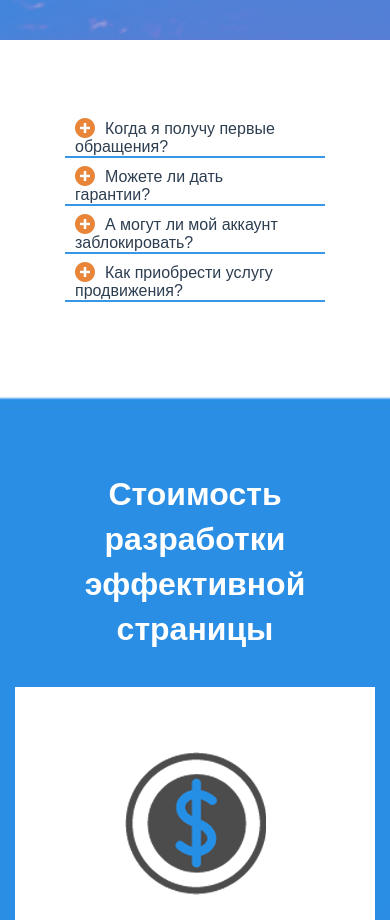
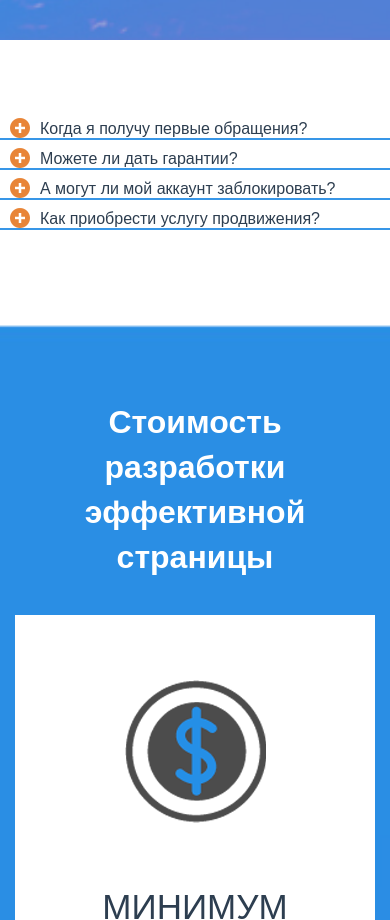
Before and after one commit to umar61/umar61.github.io, a plain HTML site: page index.html in a window 390 px wide. Shown: the part 8580-9500 px from the top of the page. Drawn offline with nearby package versions, Linux system fonts and the light colour scheme.

Commit message:
Update index.html

```diff
--- a/index.html
+++ b/index.html
@@ -289,22 +289,22 @@
 	<section id="faq">
 		<div class="container">
 			<div class="row  justify-content-center ">
-				<div class="faq-item col-8">
+				<div class="faq-item col-lg-8 col-sm-12">
 					<a  class="question">Когда я получу первые обращения?</a>
 					<p class="answer">В нашей практике большинство клиентов получают первые заявки/обращения со своего аккаунта
 					уже через 7 дней работы</p>
 				</div>
-				<div class="faq-item col-8">
+				<div class="faq-item col-lg-8 col-sm-12">
 					<a  class="question">Можете ли дать гарантии?</a>
 					<p class="answer">При не достижении планируемых показателей мы возвращаем полную стоимость пакета.
 					Гарантированно.</p>
 				</div>
-				<div class="faq-item col-8">
+				<div class="faq-item col-lg-8 col-sm-12">
 					<a  class="question">А могут ли мой аккаунт заблокировать?</a>
 					<p class="answer">Нет, это не возможно. Мы критично относимся к уровню безопасности, поэтому соблюдаем все
 					требования и следим за этим.</p>
 				</div>
-				<div class="faq-item col-8">
+				<div class="faq-item col-lg-8 col-sm-12">
 					<a  class="question">Как приобрести услугу продвижения?</a>
 					<p class="answer">Оставьте заявку на сайте или свяжитесь с нами любым удобным способом. К сожалению, мы
 					работаем далеко не со всеми бизнесами, поэтому важно пройти первичную консультацию.</p>
```
